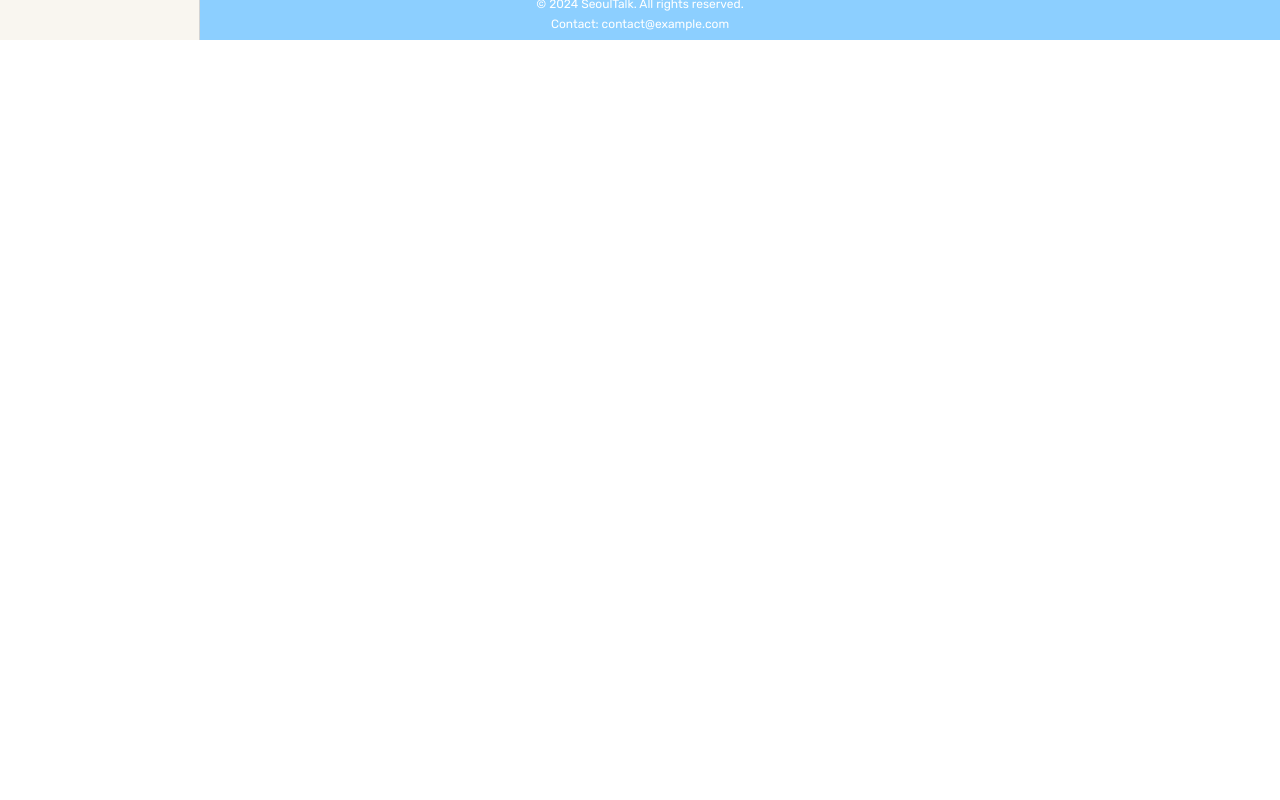
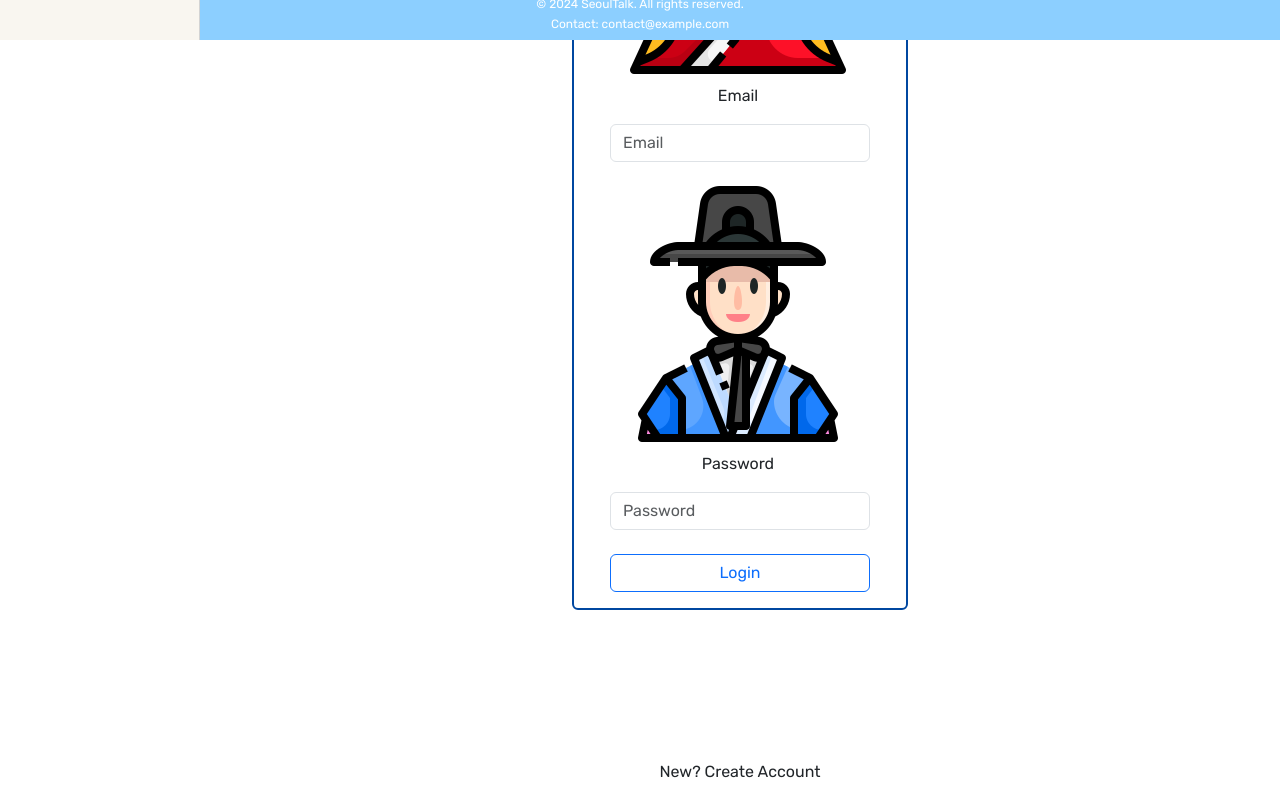
Before and after one commit to info340c-sp24/project-group4, a React (Create React App) app: page /profile in a window 1280 px wide. Shown: the part 760-1560 px from the top of the page. Before the commit the page ends 800 px from the top, so only its background shows below. Built offline with nearby package versions, Linux system fonts and the light colour scheme.

Commit message:
login done

```diff
--- a/src/App.js
+++ b/src/App.js
@@ -5,6 +5,7 @@ import MainPage from './pages/MainPage';
 import Footer from './components/Footer';
 import WordPage from './pages/WordPage';
 import Quizzes from './pages/Quizzes'
+import Login from './pages/Login';
 import StudyGuidePage from './pages/StudyGuidePage';
 
 function App() {
@@ -17,6 +18,7 @@ function App() {
           <Route path="/words" element={<WordPage />} />
           <Route path="/quizzes" element={<Quizzes />} />
           <Route path="/study" element={<StudyGuidePage />} />
+          <Route path="/profile" element={<Login />} />
         </Routes>
         <Footer />
       </div>
--- /dev/null
+++ b/src/pages/Login.js
@@ -0,0 +1,62 @@
+import React, { useState } from 'react';
+import '../css/login.css';
+
+function Login() {
+    const [email, setEmail] = useState('');
+    const [password, setPassword] = useState('');
+
+    const handleSubmit = (event) => {
+        event.preventDefault();
+        // Here you would typically handle the login logic (e.g., sending data to a server)
+        console.log('Email:', email, 'Password:', password);
+    };
+
+    return (
+        <main>
+            <div className="container">
+                <div className="row justify-content-center mt-5">
+                    <div className="col-sm-12 col-lg-4">
+                        <div className="card mt-5">
+                            <div className="card-body">
+                                <form className="mt-4" onSubmit={handleSubmit}>
+                                    <label htmlFor="email" className="nowrap">
+                                        <img src="img/profile_girl.png" alt="Email Icon" className="profile-icon" /> Email
+                                    </label>
+                                    <input
+                                        type="email"
+                                        className="form-control mt-3"
+                                        id="email"
+                                        placeholder="Email"
+                                        value={email}
+                                        onChange={(e) => setEmail(e.target.value)}
+                                    />
+
+                                    <label htmlFor="password" className="mt-4">
+                                        <img src="img/profile_boy.png" alt="Password Icon" className="profile-icon" /> Password
+                                    </label>
+                                    <input
+                                        type="password"
+                                        className="form-control mt-3"
+                                        id="password"
+                                        placeholder="Password"
+                                        value={password}
+                                        onChange={(e) => setPassword(e.target.value)}
+                                    />
+
+                                    <div className="text-center">
+                                        <button type="submit" className="btn mt-4 w-100 btn-outline-primary" id="submit">
+                                            Login
+                                        </button>
+                                    </div>
+                                </form>
+                            </div>
+                        </div>
+                    </div>
+                </div>
+            </div>
+            <p className="text-center mt-2">New? Create Account</p>
+        </main>
+    );
+}
+
+export default Login;
```
